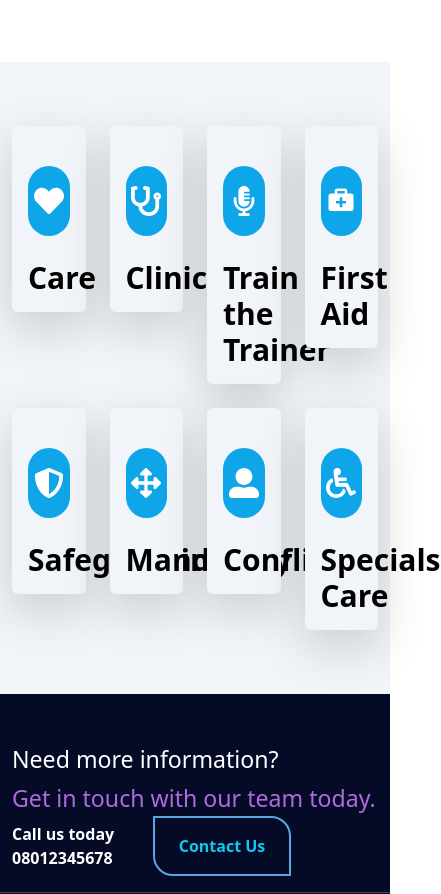
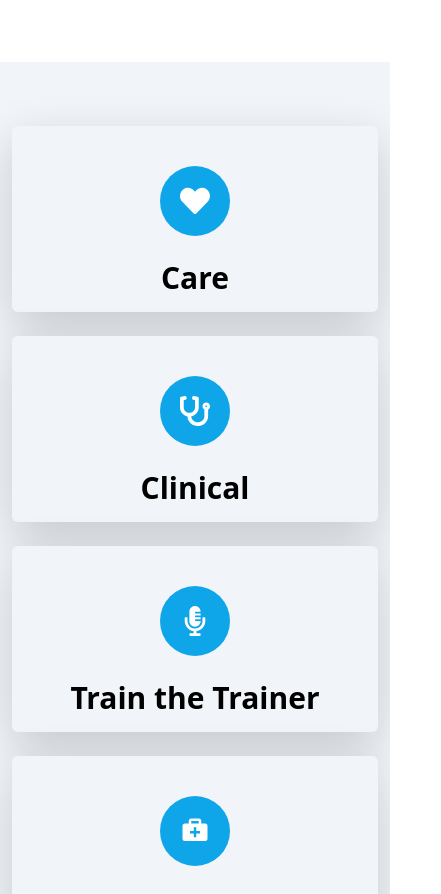
Before and after one commit to George-Gyang/train-achievers, a React (Vite) app: page /physical_course in a window 390 px wide. Shown: the part 992-1886 px from the top of the page, 441 px wide, since content can reach past the window. Built offline with nearby package versions, Linux system fonts and the light colour scheme.

Commit message:
physical course ui

```diff
--- a/src/pages/PhysicalCourses.jsx
+++ b/src/pages/PhysicalCourses.jsx
@@ -46,7 +46,7 @@ const PhysicalCourses = () => {
             </div>
             <div className="bg-slate-100 py-16">
                 <div className="container">
-                    <div className="grid grid-cols-4 text-white gap-4">
+                    <div className="grid md:grid-cols-4 text-white gap-4">
                         <div className="relative">
                             <div className="p-3 bg-slate-100 opacity-100 hover:opacity-0 shadow-lg rounded">
                                 <div className="flex justify-center my-4">
```
